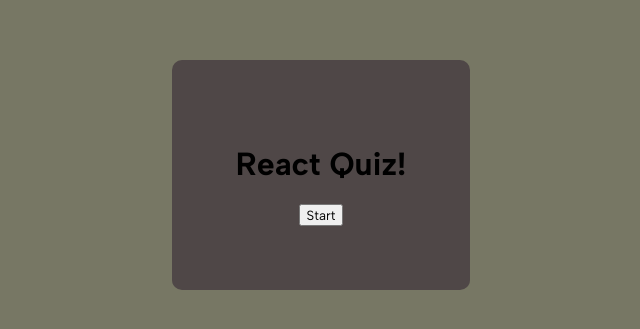
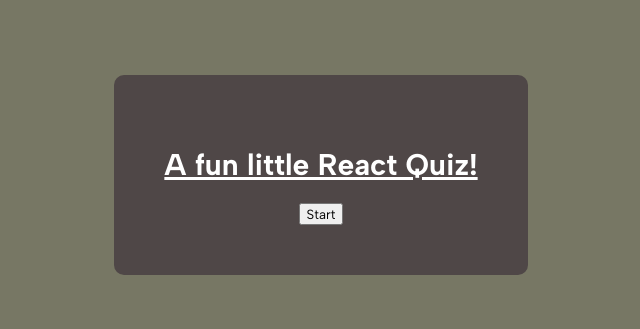
Before and after one commit to HalloJo/react-ts-quiz, a React (Create React App) app: page / in a window 1280 px wide. Shown: the part 225-554 px from the top of the page, without its empty margins (319-959 px from the left). Built offline with nearby package versions, Linux system fonts and the light colour scheme.

Commit message:
Create Heading component

```diff
--- a/src/App.styles.tsx
+++ b/src/App.styles.tsx
@@ -1,6 +1,10 @@
 import styled, {createGlobalStyle} from "styled-components";
 
 export const GlobalStyle = createGlobalStyle`
+    :root {
+        --padding: 50px;
+    }
+
     *{
         box-sizing: border-box;
         font-family: 'Albert Sans', sans-serif;
@@ -26,6 +30,6 @@
     align-items: center;
     justify-content: center;
     background-color: #4f4747;
-    padding: 5vw;
+    padding: var(--padding);
     border-radius: 10px;
 `
--- a/src/App.tsx
+++ b/src/App.tsx
@@ -3,6 +3,7 @@
 import { Difficulty, fetchQuizQuestions, QuestionState } from './API';
 import Button from './components/Button/Button';
 import { GlobalStyle, Wrapper } from './App.styles';
+import Heading from './components/Heading/Heading';
 
 export type AnswerObject = {
   question: string,
@@ -61,7 +62,7 @@
     <>
       <GlobalStyle />
       <Wrapper>
-        <h1>React Quiz!</h1>
+        <Heading className='title' title="A fun little React Quiz!" />
         { gameOver || userAnswers.length === TOTAL_QUESTIONS ? <Button className="start" onClick={startQuiz} label="Start" /> : null }
 
         { !gameOver ? <p className="score">Score: {score}</p> : null }
--- /dev/null
+++ b/src/components/Heading/Heading.styles.tsx
@@ -0,0 +1,7 @@
+import styled from "styled-components"
+
+export const H1 = styled.h1`
+    font-size: 30px;
+    text-decoration: underline;
+    color: white;
+`
--- /dev/null
+++ b/src/components/Heading/Heading.tsx
@@ -0,0 +1,13 @@
+import React, { ReactElement } from "react";
+import { H1 } from "./Heading.styles";
+
+type HeadingProps = {
+    title: string;
+    className: string;
+}
+
+const Heading = ({title, className}: HeadingProps): ReactElement => (
+    <H1 className={`${className}`} >{title}</H1>
+)
+
+export default Heading
```
